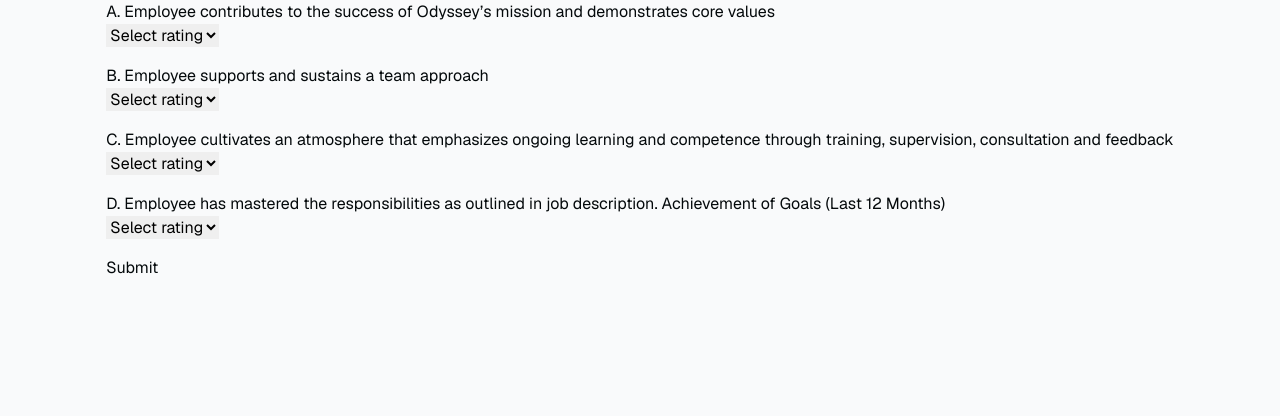
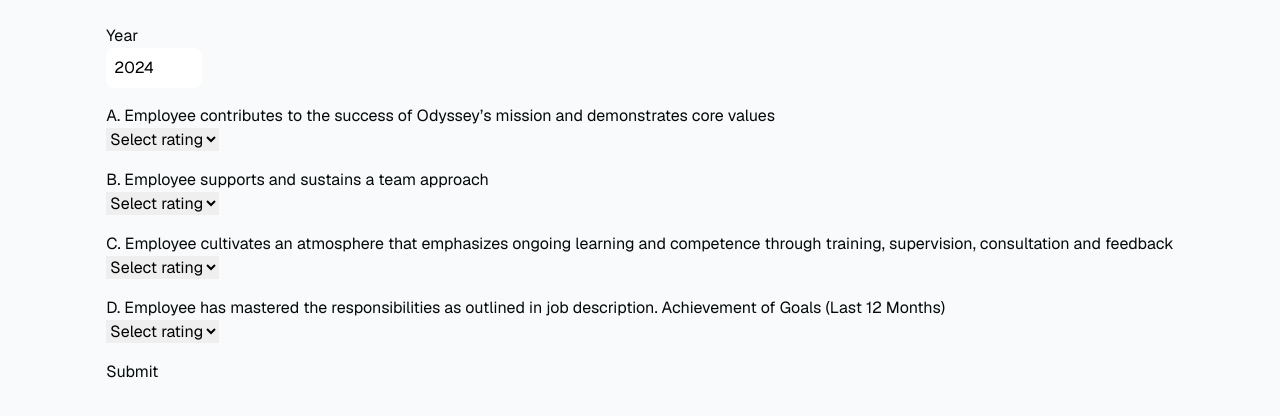
Before and after one commit to Emory-Hack4Impact/Odyssey, a Next.js app: page /performance-evaluation in a window 1280 px wide. Shown: the top 416 px of the page. Built offline with nearby package versions, Linux system fonts and the light colour scheme.

Commit message:
add year field

```diff
--- a/src/app/performance-evaluation/PerfEvalForm.tsx
+++ b/src/app/performance-evaluation/PerfEvalForm.tsx
@@ -21,7 +21,11 @@ export default function PerfEvalForm() {
     c: "",
     d: "",
   });
-  const handleChange = (e: React.ChangeEvent<HTMLSelectElement>) => {
+  const handleChange = (
+    e:
+      | React.ChangeEvent<HTMLSelectElement>
+      | React.ChangeEvent<HTMLInputElement>
+  ) => {
     const { id, value } = e.target;
     setFormData({ ...formData, [id]: value });
   };
@@ -30,8 +34,22 @@ export default function PerfEvalForm() {
     console.log(formData);
   };
   return (
-    <div>
+    <div className="m-6">
       <form onSubmit={onSubmit}>
+        <div className="mb-4">
+          <label htmlFor="year" className="block">
+            Year
+          </label>
+          <input
+            type="number"
+            id="year"
+            defaultValue={formData.year}
+            size={4}
+            maxLength={4}
+            onChange={handleChange}
+            className="block w-24 rounded-lg p-2 text-black"
+          />
+        </div>
         <div className="mb-4">
           <label htmlFor="a">
             A. Employee contributes to the success of Odyssey’s mission and
```
